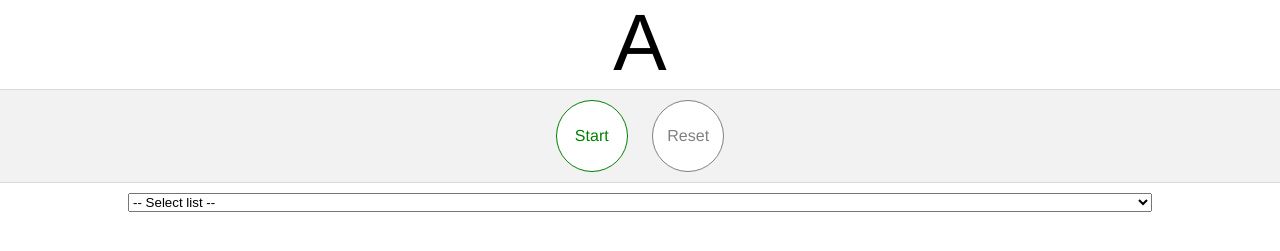
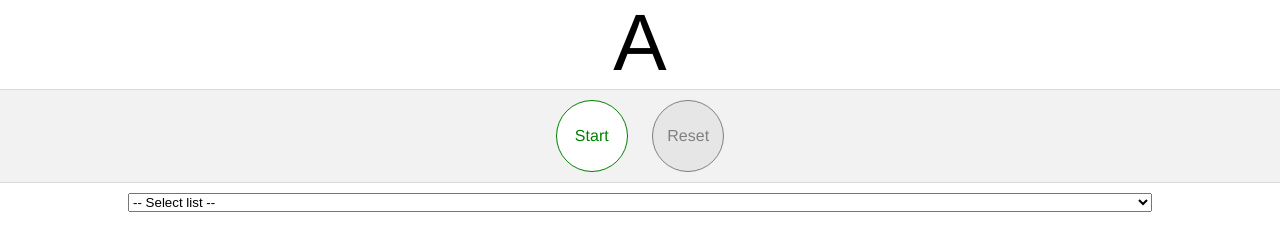
Before and after one commit to antonlaurens/wordchallenge, a plain HTML site: page index.html in a window 1280 px wide. Shown: the part 61-312 px from the top of the page. Drawn offline with Linux system fonts and the light colour scheme.

Commit message:
fix grey button background colour

```diff
--- a/css/main.css
+++ b/css/main.css
@@ -65,6 +65,7 @@ select {
     border: 1px solid #808080;
     color: grey;
     pointer-events: none;
+    background-color: rgba(0,0,0,0.05);
 }
 
 .button.black {
```
